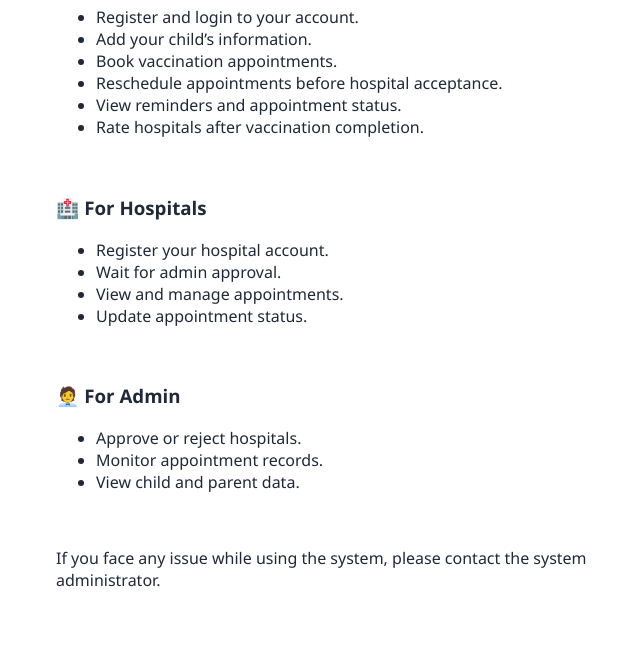
After one commit to labibaNadi59/forlab, a Django app: template vacc_project/templates/help.html in a window 1280 px wide. The commit adds this page. Shown: the part 466-1133 px from the top of the page, without its empty margins (24-664 px from the left). Run offline with Django 5.2, Linux system fonts and the light colour scheme; the template is opened without the code that fills it, so the values that code supplies are empty.

Commit message:
fahim, about and help page

```diff
--- /dev/null
+++ b/vacc_project/templates/help.html
@@ -0,0 +1,67 @@
+{% extends 'base.html' %}
+{% load static %}
+
+{% block title %}Help - ShishuShield.BD{% endblock %}
+
+{% block content %}
+
+<section class="hero" style="align-items: flex-start;">
+
+    <div class="hero-text" style="max-width: 800px;">
+
+        <h1>Help &<br>Support</h1>
+
+        <p>
+            Welcome to the Help Page of ShishuShield.BD.
+            Here are some common instructions for using the system.
+        </p>
+
+        <br>
+
+        <h3>👨‍👩‍👧 For Parents</h3>
+        <ul>
+            <li>Register and login to your account.</li>
+            <li>Add your child’s information.</li>
+            <li>Book vaccination appointments.</li>
+            <li>Reschedule appointments before hospital acceptance.</li>
+            <li>View reminders and appointment status.</li>
+            <li>Rate hospitals after vaccination completion.</li>
+        </ul>
+
+        <br>
+
+        <h3>🏥 For Hospitals</h3>
+        <ul>
+            <li>Register your hospital account.</li>
+            <li>Wait for admin approval.</li>
+            <li>View and manage appointments.</li>
+            <li>Update appointment status.</li>
+        </ul>
+
+        <br>
+
+        <h3>🧑‍💼 For Admin</h3>
+        <ul>
+            <li>Approve or reject hospitals.</li>
+            <li>Monitor appointment records.</li>
+            <li>View child and parent data.</li>
+        </ul>
+
+        <br>
+
+        <p>
+            If you face any issue while using the system,
+            please contact the system administrator.
+        </p>
+
+    </div>
+
+    <div class="hero-image">
+        <img src="{% static 'images/help.png' %}"
+             alt="Help"
+             style="width: 100%; max-width: 450px;">
+    </div>
+
+</section>
+
+{% endblock %}
```
Also changed, not shown: vacc_project/templates/about.html (added, +46 -0 lines), vacc_project/templates/rating_form.html (+68 -6 lines).
